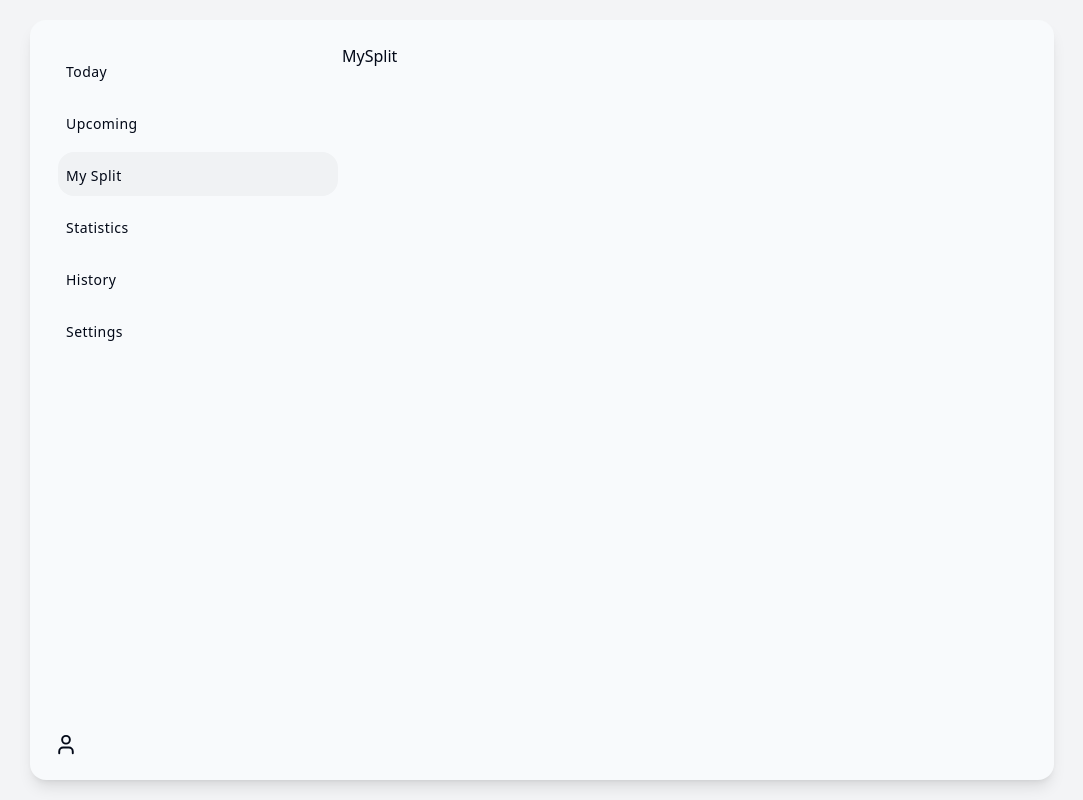
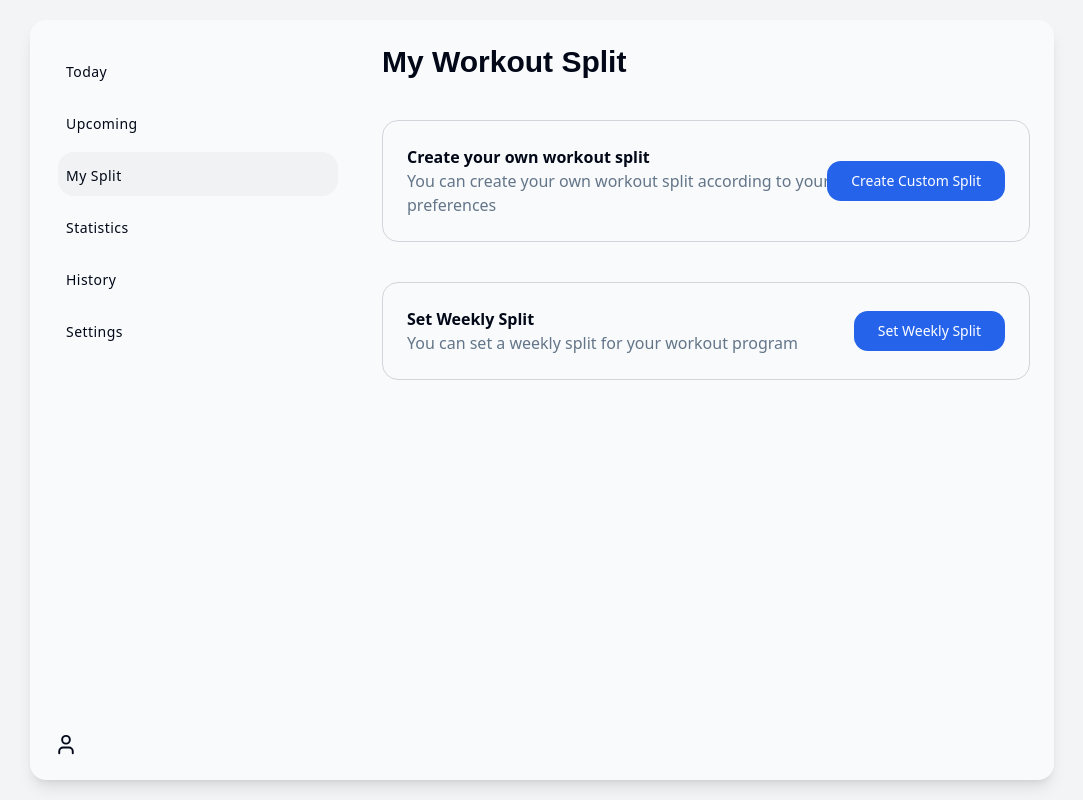
Before and after one commit to amanuelabiy/TrainTrack, a React (Vite) app in the folder frontend/train-track/: page /mysplit in a window 1280 px wide. Shown: the whole page, without its empty margins (98-1181 px from the left). Built offline with nearby package versions, Linux system fonts and the light colour scheme; no server answers.

Commit message:
Created My Split Page Frontend

```diff
--- a/frontend/train-track/src/App.tsx
+++ b/frontend/train-track/src/App.tsx
@@ -1,4 +1,4 @@
-import { Route, RouterProvider, createBrowserRouter } from "react-router-dom";
+import { RouterProvider, createBrowserRouter } from "react-router-dom";
 import { GoogleOAuthProvider } from "@react-oauth/google";
 
 import {
--- /dev/null
+++ b/frontend/train-track/src/components/mysplit/CreateCustomSplit.tsx
@@ -0,0 +1,23 @@
+import { Button } from "../ui/button";
+
+function CreateCustomSplit() {
+  return (
+    <div className="flex flex-col md:flex-row w-full border border-gray-300 rounded-lg p-6 mt-10">
+      <div className="w-3/4 flex flex-col justify-center">
+        <h1 className="font-semibold hidden md:block">
+          Create your own workout split
+        </h1>
+        <p className="hidden custom:block custom:text-[#637588]">
+          You can create your own workout split according to your preferences
+        </p>
+      </div>
+      <div className="w-full md:w-1/4 flex justify-center md:justify-end items-center">
+        <Button className="bg-blue-600 text-white px-6 py-3 rounded-md hover:bg-blue-300 w-full md:w-auto">
+          Create Custom Split
+        </Button>
+      </div>
+    </div>
+  );
+}
+
+export default CreateCustomSplit;
--- /dev/null
+++ b/frontend/train-track/src/components/mysplit/SetWeeklySplit.tsx
@@ -0,0 +1,21 @@
+import { Button } from "../ui/button";
+
+function SetWeeklySplit() {
+  return (
+    <div className="flex flex-col md:flex-row w-full border border-gray-300 rounded-lg p-6 mt-10">
+      <div className="w-3/4 flex flex-col justify-center">
+        <h1 className="font-semibold hidden md:block">Set Weekly Split</h1>
+        <p className="hidden custom:block custom:text-[#637588]">
+          You can set a weekly split for your workout program
+        </p>
+      </div>
+      <div className="w-full md:w-1/4 flex justify-center md:justify-end items-center">
+        <Button className="bg-blue-600 text-white px-6 py-3 rounded-md hover:bg-blue-300 w-full md:w-auto">
+          Set Weekly Split
+        </Button>
+      </div>
+    </div>
+  );
+}
+
+export default SetWeeklySplit;
--- a/frontend/train-track/src/components/navbar/Navbar.tsx
+++ b/frontend/train-track/src/components/navbar/Navbar.tsx
@@ -5,7 +5,7 @@ import UserProfileBtn from "./UserProfileBtn";
 
 function Navbar() {
   return (
-    <div className="h-full">
+    <div className="h-full lg:mr-10">
       <nav className="hidden lg:flex flex-col h-full w-72 bg-primary-foreground">
         <div className="flex flex-col h-full bg-primary-foreground">
           <NavLinks />
--- a/frontend/train-track/src/components/register/GoogleLoginButton.tsx
+++ b/frontend/train-track/src/components/register/GoogleLoginButton.tsx
@@ -1,4 +1,3 @@
-import { GoogleLogin } from "@react-oauth/google";
 import { Button } from "../ui/button";
 import { FcGoogle } from "react-icons/fc";
 
--- a/frontend/train-track/src/features/workoutPlan/workoutPlanSlice.ts
+++ b/frontend/train-track/src/features/workoutPlan/workoutPlanSlice.ts
@@ -1,5 +1,5 @@
 import { createSlice, PayloadAction } from "@reduxjs/toolkit";
-import { WorkoutPlanState } from "@/types";
+import { WorkoutPlanState, WorkoutPlan } from "@/types/workoutTypes";
 
 const initialState: WorkoutPlanState = {
   workoutPlans: [],
@@ -10,7 +10,13 @@ const initialState: WorkoutPlanState = {
 const workoutPlanSlice = createSlice({
   name: "workout plan",
   initialState,
-  reducers: {},
+  reducers: {
+    setWorkoutPlans(state, action: PayloadAction<WorkoutPlan[]>) {
+      state.workoutPlans = action.payload;
+    },
+  },
 });
 
+export const { setWorkoutPlans } = workoutPlanSlice.actions;
+
 export default workoutPlanSlice.reducer;
--- a/frontend/train-track/src/index.css
+++ b/frontend/train-track/src/index.css
@@ -1,6 +1,7 @@
 @tailwind base;
 @tailwind components;
 @tailwind utilities;
+@import url("https://fonts.googleapis.com/css2?family=Lilita+One&display=swap");
 
 @layer base {
   :root {
--- a/frontend/train-track/src/pages/MySplit.tsx
+++ b/frontend/train-track/src/pages/MySplit.tsx
@@ -1,5 +1,26 @@
+import { useSelector } from "react-redux";
+import { RootState } from "@/store";
+import CreateCustomSplit from "@/components/mysplit/CreateCustomSplit";
+import SetWeeklySplit from "@/components/mysplit/SetWeeklySplit";
+
 function MySplit() {
-  return <div>MySplit</div>;
+  const workoutPlans = useSelector(
+    (state: RootState) => state.workoutPlanState.workoutPlans
+  );
+
+  return (
+    <div>
+      <h1 className="text-3xl font-semibold font-lilitaOne">
+        My Workout Split
+      </h1>
+      {workoutPlans.length === 0 && (
+        <>
+          <CreateCustomSplit />
+          <SetWeeklySplit />
+        </>
+      )}
+    </div>
+  );
 }
 
 export default MySplit;
--- a/frontend/train-track/src/types/workoutTypes.ts
+++ b/frontend/train-track/src/types/workoutTypes.ts
@@ -12,7 +12,7 @@ export interface WorkoutState {
 }
 
 export interface WorkoutPlan {
-  id: string;
+  _id: string;
   name: string;
   description: string;
   workouts: Workout[];
--- a/frontend/train-track/tailwind.config.js
+++ b/frontend/train-track/tailwind.config.js
@@ -86,6 +86,12 @@ module.exports = {
       fontSize: {
         "28px": "28px",
       },
+      fontFamily: {
+        lilitaOne: ["Lilita One", "sans-serif"],
+      },
+      screens: {
+        custom: "1255px",
+      },
     },
   },
   plugins: [require("tailwindcss-animate")],
```
Also changed, not shown: 2 other files (tests, documents, lock files or other folders).
